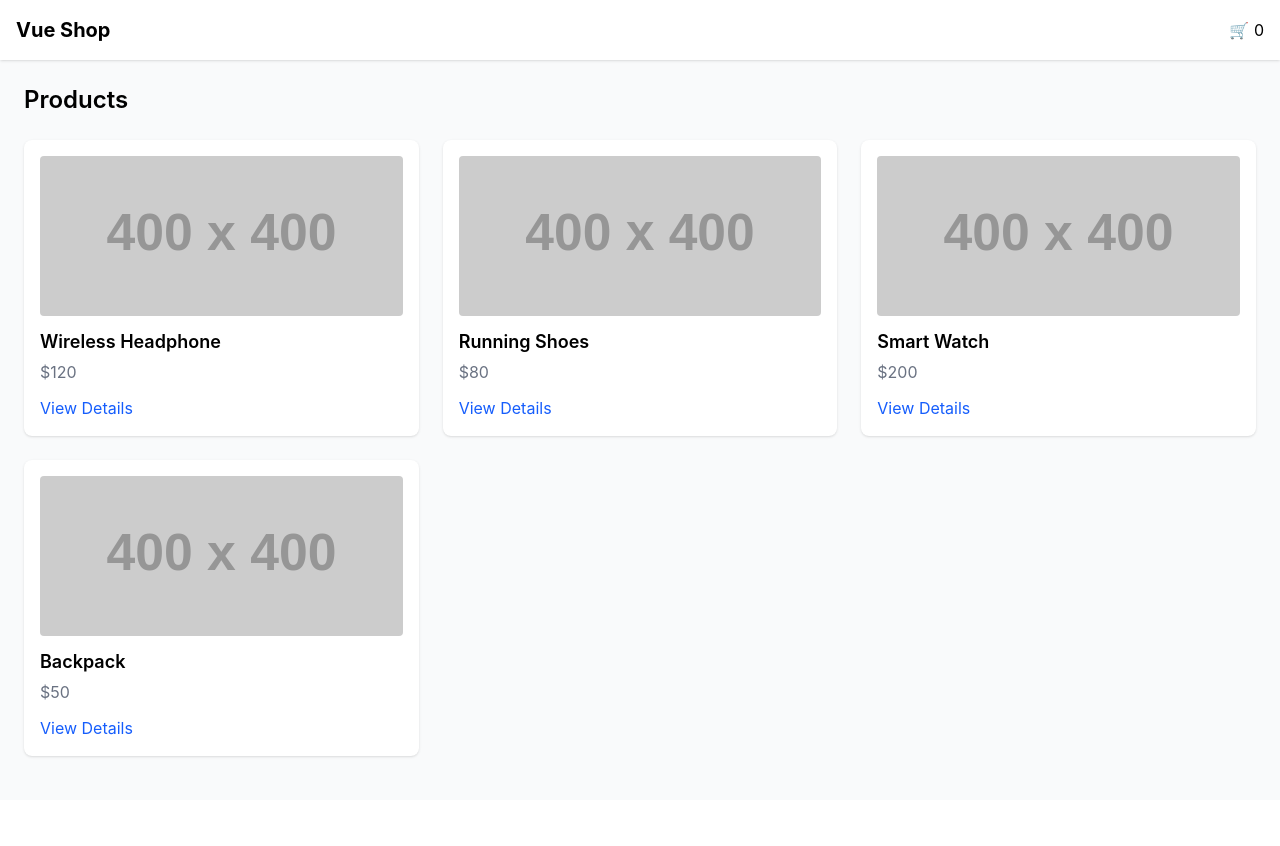
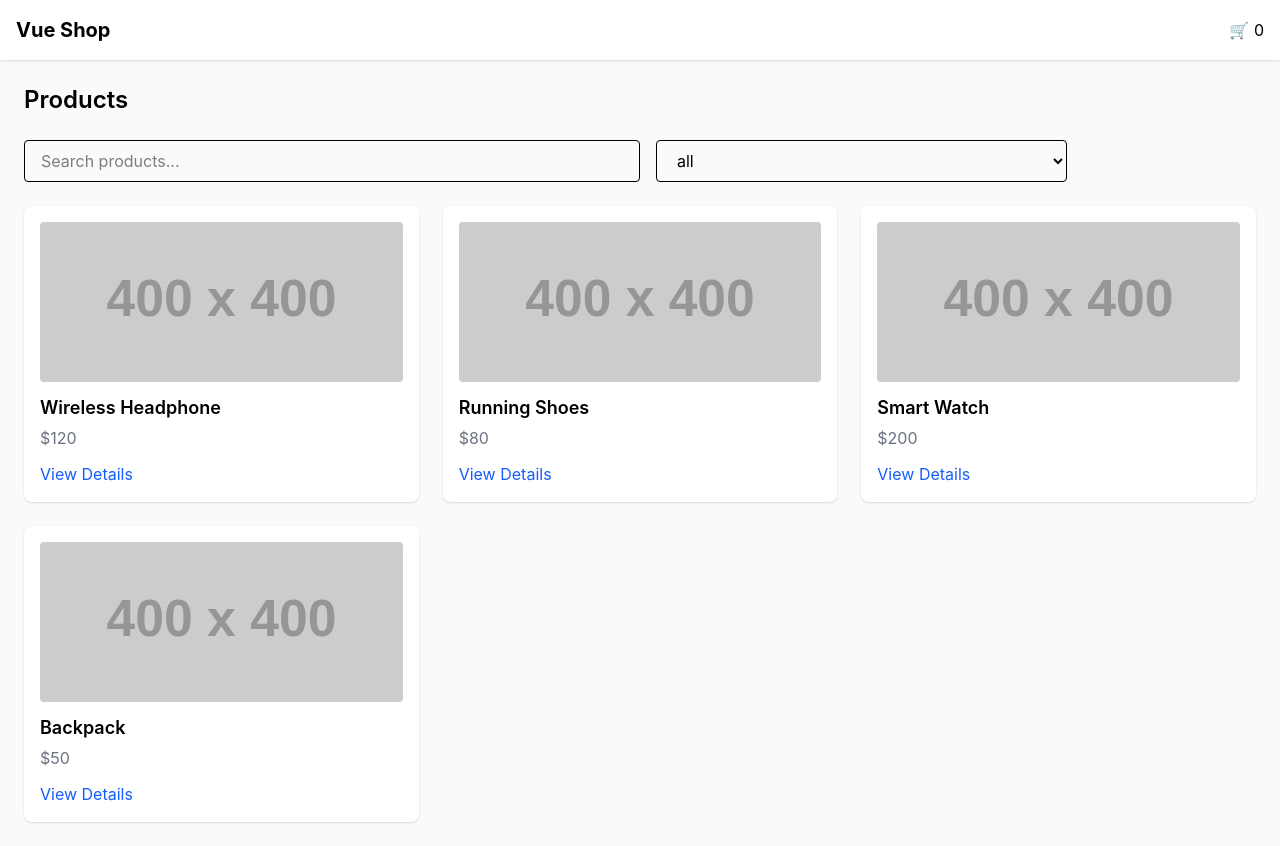
Before and after one commit to hamedAbdollahzade/vue-shop, a Vue app: page /products in a window 1280 px wide. Before the commit the page ends 800 px from the top, so only its background shows below. Built offline with nearby package versions, Linux system fonts and the light colour scheme.

Commit message:
feat: add search and category filter functionality with computed filtering

```diff
--- a/src/views/ProductsView.vue
+++ b/src/views/ProductsView.vue
@@ -4,9 +4,36 @@
       Products
     </h2>
 
+    <div class="flex flex-col md:flex-row gap-4 mb-6">
+
+      <!-- Search -->
+      <input
+        v-model="searchQuery"
+        type="text"
+        placeholder="Search products..."
+        class="border rounded px-4 py-2 w-full md:w-1/2"
+      />
+
+      <!-- Category Filter -->
+      <select
+        v-model="selectedCategory"
+        class="border rounded px-4 py-2 w-full md:w-1/3"
+      >
+        <option
+          v-for="category in categories"
+          :key="category"
+          :value="category"
+        >
+          {{ category }}
+        </option>
+      </select>
+
+    </div>
+
+
     <div class="grid grid-cols-1 sm:grid-cols-2 md:grid-cols-3 gap-6">
       <ProductCard
-        v-for="product in products"
+        v-for="product in filteredProducts"
         :key="product.id"
         :product="product"
       />
@@ -15,7 +42,32 @@
 </template>
 
 <script setup>
+import {ref, computed} from 'vue'
+import {products} from '../data/products'
 import MainLayout from '../layouts/MainLayout.vue'
 import ProductCard from '../components/ProductCard.vue'
-import { products } from '../data/products'
+
+
+const searchQuery = ref('')
+const selectedCategory = ref('all')
+
+const categories = computed(() => {
+  const unique = [...new Set(products.map(p => p.category))]
+  return ['all', ...unique]
+})
+
+const filteredProducts = computed(() => {
+  return products.filter(product => {
+
+    const matchesSearch =
+      product.title.toLowerCase().includes(searchQuery.value.toLowerCase())
+
+    const matchesCategory =
+      selectedCategory.value === 'all' ||
+      product.category === selectedCategory.value
+
+    return matchesSearch && matchesCategory
+  })
+})
+
 </script>
```
